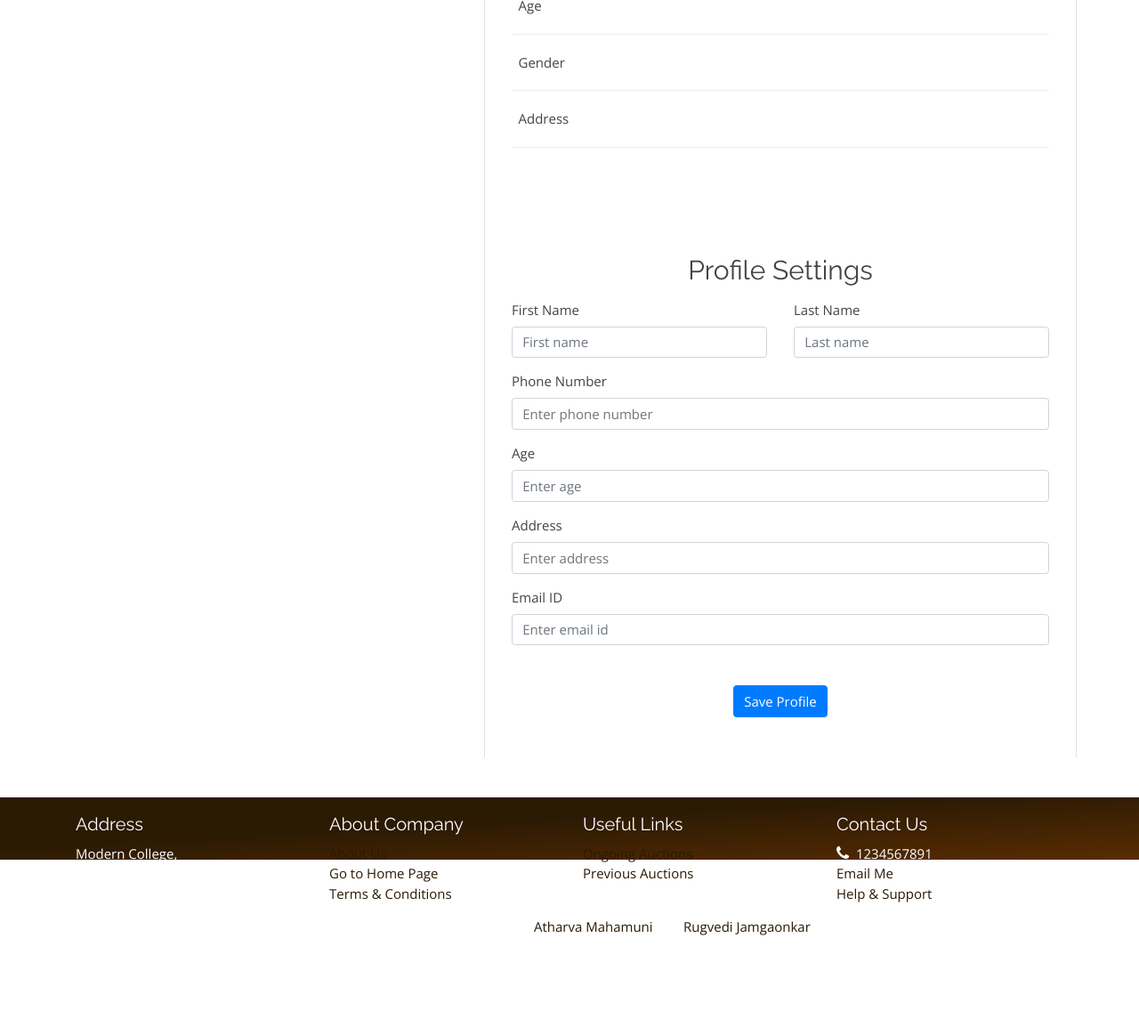
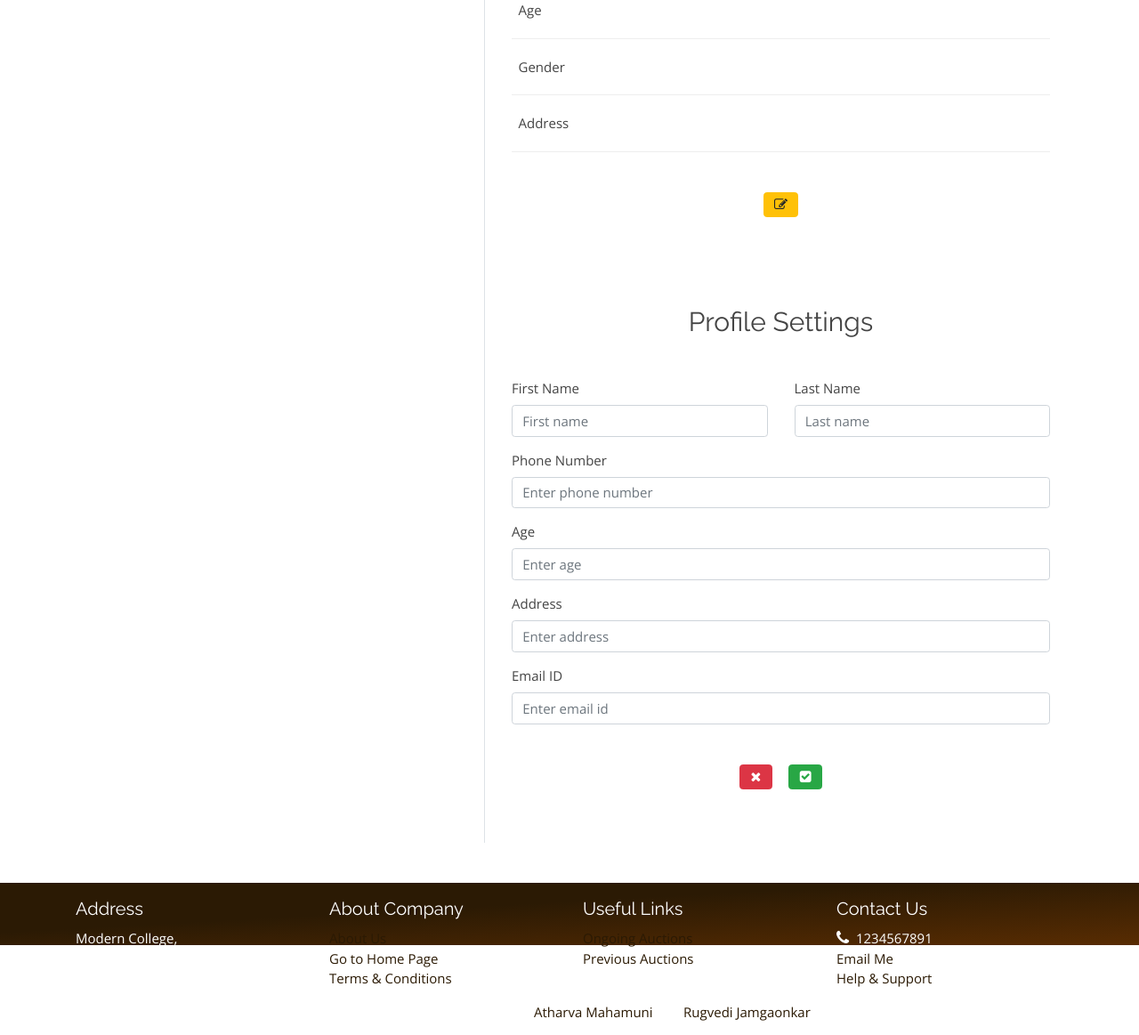
Before and after one commit to AtharvaCM/django-auction, a Django app: page /profile in a window 1280 px wide. Shown: the part 536-1699 px from the top of the page at 89% size. Before the commit the page ends 1587 px from the top, so only its background shows below. Run offline with Django 3.2, Linux system fonts and the light colour scheme; some libraries are stand-ins or nearby versions; some web fonts are replaced.

Commit message:
profile changes

```diff
--- a/auctions/static/auctions/js/main.js
+++ b/auctions/static/auctions/js/main.js
@@ -6,9 +6,4 @@ if (document.readyState == "loading") {
 
 function ready() {
   console.log("doc ready");
-
-  var loadFile = function (event) {
-    var image = document.getElementById('output');
-    image.src = URL.createObjectURL(event.target.files[0]);
-  };
 }
--- a/auctions/templates/auctions/profile.html
+++ b/auctions/templates/auctions/profile.html
@@ -24,14 +24,14 @@ Profile | eAuction Pune
                 </span>
             </div>
         </div>
-        <div class="col-md-7 border-right">
-            <div class="p-3 py-5">
-                <div class="text-center my-1">
-                    <h2>My Profile</h2>
+        <div class="col-md-7">
+            <div class="p-3 py-5 my-profile active">
+                <div class="text-center my-1 mb-4">
+                    <h2 id="title">My Profile</h2>
                 </div>
 
                 <hr>
-                <div class="row mt-3 px-2">
+                <div class="row mt-4 px-2">
                     <div class="col-md-6">
                         <span class="profile-label">First Name</span>
                     </div>
@@ -94,14 +94,21 @@ Profile | eAuction Pune
                     </div>
                 </div>
                 <hr>
+                <div class="mt-5 text-center">
+                    <button class="btn btn-warning edit-btn" type="button" onclick="clickedEditProfile()"
+                        data-toggle=" tooltip" data-placement="right" title="Edit profile">
+                        <i class=" fa fa-edit "></i>
+                    </button>
+                </div>
             </div>
 
-            <div class="p-3 py-5">
+            <div class=" p-3 py-5 edit-profile">
                 <div class="text-center mt-1">
-                    <h2>Profile Settings</h2>
+                    <h2 id="title">Profile Settings</h2>
                 </div>
 
-                <div class="row mt-3">
+                <form action="#" method="POST">
+                    <div class="row mt-5">
                         <div class="col-md-6">
                             <label class="labels">First Name</label>
                             <input type="text" class="form-control" placeholder="First name" value="">
@@ -135,18 +142,33 @@ Profile | eAuction Pune
                         <!-- <div class="col-md-12 mt-3"><label class="labels">Password</label><input type="password"
                             class="form-control" placeholder="Enter new password" value=""></div> -->
                     </div>
-                <!-- <div class="row mt-3">
-                    <div class="col-md-6"><label class="labels">Country</label><input type="text" class="form-control"
-                            placeholder="country" value=""></div>
-                    <div class="col-md-6"><label class="labels">State/Region</label><input type="text"
-                            class="form-control" value="" placeholder="state"></div>
-                </div> -->
                     <div class="mt-5 text-center">
-                    <button class="btn btn-primary profile-button" type="button">Save Profile</button>
+                        <button class="btn btn-danger cancel-btn mr-2" type="button" onclick="clickedCancel()"
+                            data-toggle=" tooltip" data-placement="top" title="Cancel"><i class="fa fa-times"
+                                aria-hidden="true"></i></button>
+                        <button class="btn btn-success submit-btn ml-2" type="submit" data-toggle=" tooltip"
+                            data-placement="top" title="Submit"><i class="fa fa-check-square"
+                                aria-hidden="true"></i></button>
+                    </div>
+                </form>
             </div>
         </div>
     </div>
 </div>
-</div>
+<script>
+    function clickedEditProfile() {
+        my_profile = document.getElementsByClassName('my-profile')[0]
+        my_profile.classList.remove('active');
+        edit_profile = document.getElementsByClassName('edit-profile')[0]
+        edit_profile.classList.add('active');
+    }
 
+    function clickedCancel() {
+        console.log('clicked cancel')
+        edit_profile = document.getElementsByClassName('edit-profile')[0]
+        edit_profile.classList.remove('active');
+        my_profile = document.getElementsByClassName('my-profile')[0]
+        my_profile.classList.add('active');
+    }
+</script>
 {% endblock %}
```
Also changed, not shown: auctions/static/auctions/css/style.css (+49 -2 lines), auctions/templates/auctions/register.html (+17 -4 lines), db.sqlite3. Lines whose indentation alone changed are shown as unchanged.
